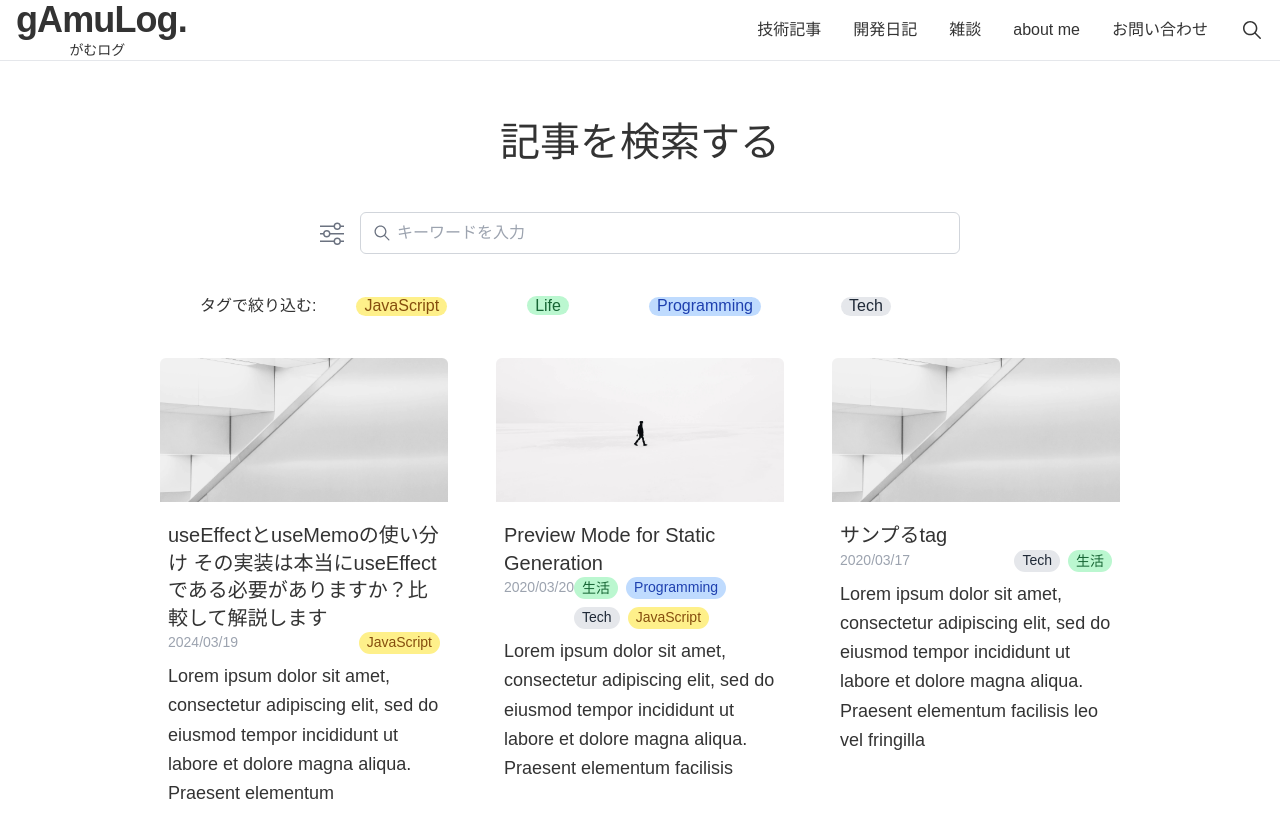
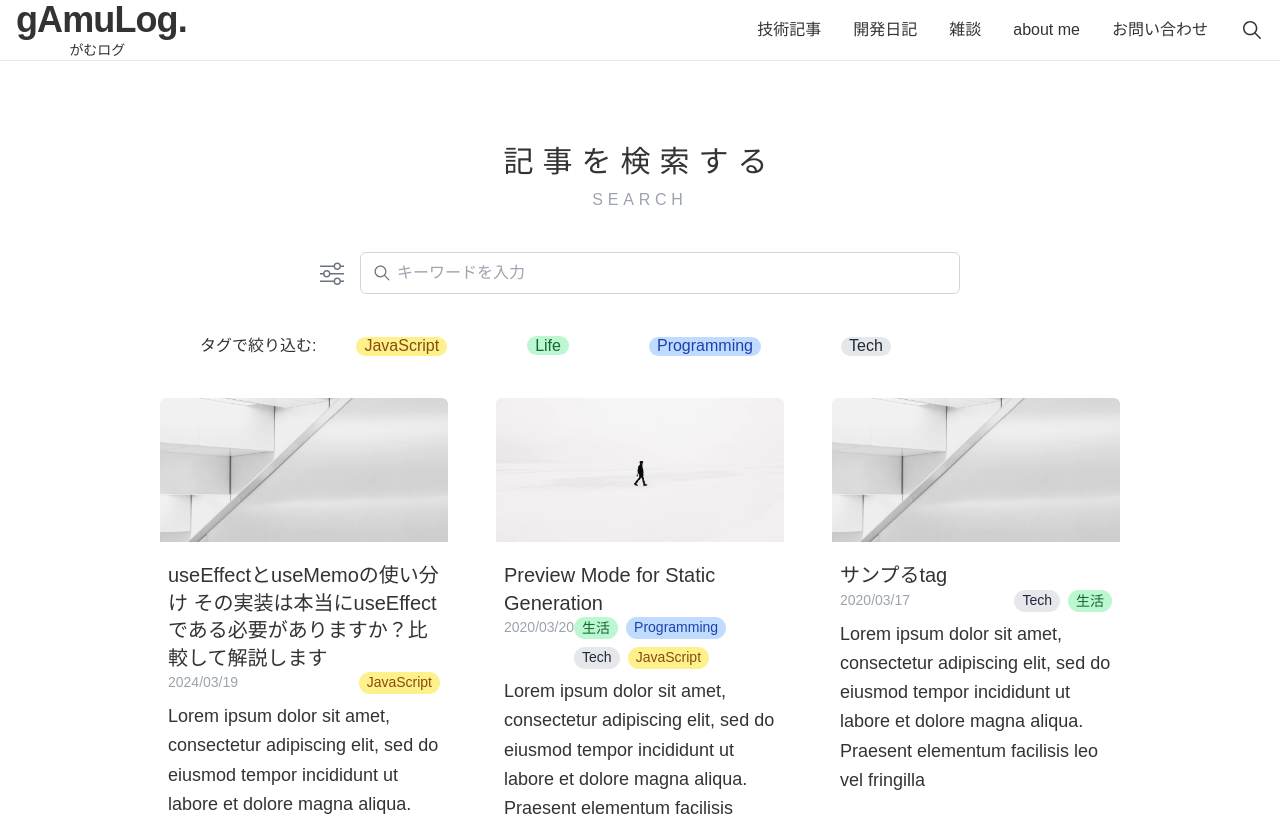
Before and after one commit to gamuprog/gAmuLog, a Next.js app in the folder app/: page /search in a window 1280 px wide. Shown: the top 816 px of the page. Built offline with nearby package versions, Linux system fonts and the light colour scheme; a web font is replaced by a local one.

Commit message:
tracking修正

```diff
--- a/app/src/components/search/ArticleSearcher.tsx
+++ b/app/src/components/search/ArticleSearcher.tsx
@@ -138,8 +138,13 @@ export default function ArticleSearcher({ posts }: Props) {
           </div>
         </DetailSearchModalFrame>
       )}
-      <div className="mt-28 px-40">
-        <div className="text-center text-5xl">記事を検索する</div>
+      <div className="mt-36 px-40">
+        <div className="text-center text-3xl tracking-widest font-medium">
+          記事を検索する
+        </div>
+        <div className="text-center text-gray-400 tracking-widest mt-2">
+          SEARCH
+        </div>
         <div className="relative flex my-10 mx-40">
           <button type="button" onClick={handleClickDetailButton}>
             <BsSliders
@@ -167,7 +172,7 @@ export default function ArticleSearcher({ posts }: Props) {
             />
           ))}
         </div>
-        <div className="mt-10 grid grid-cols-3 md:grid-cols-3 md:gap-x-16 lg:gap-x-12 gap-y-4">
+        <div className="my-10 grid grid-cols-3 md:grid-cols-3 md:gap-x-16 lg:gap-x-12 gap-y-4">
           {searchResultsByQueryCategory.map((post) => (
             <PostPreview
               themeColorVariant={textVariants[post.category]}
--- a/app/tailwind.config.ts
+++ b/app/tailwind.config.ts
@@ -26,6 +26,7 @@ const config: Config = {
       },
       letterSpacing: {
         tighter: "-.04em",
+        widest: ".3em",
       },
       fontSize: {
         "5xl": "2.5rem",
```
